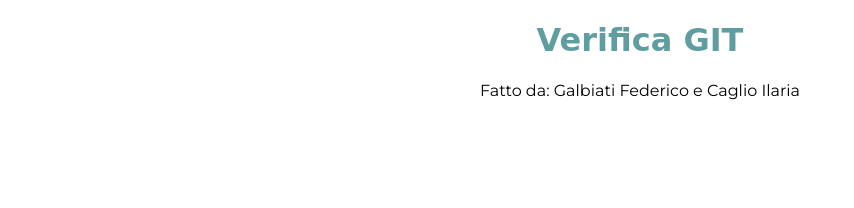
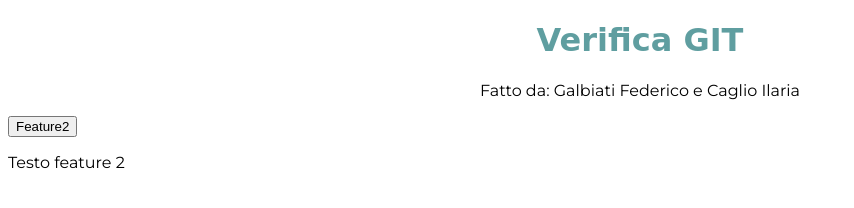
Before and after one commit to FedericoGalbiati/provaVerra, a plain HTML site: page index.html in a window 1280 px wide. Shown: the whole page, without its empty margins (0-854 px from the left). Drawn offline with Linux system fonts and the light colour scheme; a web font is replaced by a local one.

Commit message:
feature 2 added

```diff
--- /dev/null
+++ b/feature2.js
@@ -0,0 +1,3 @@
+function F2(){
+    document.getElementById("p2").innerHTML = "Testo modificato da javascript";
+}
--- a/index.html
+++ b/index.html
@@ -6,9 +6,12 @@
     <meta name="viewport" content="width=device-width, initial-scale=1.0">
     <title>Verifica GIT</title>
     <link rel="stylesheet" href="style.css">
+    <script src="feature2.js"></script>
 </head>
 <body>
     <h1>Verifica GIT</h1>
     <p style="text-align: center ;">Fatto da: Galbiati Federico e Caglio Ilaria</p>
+    <button onclick="F2()">Feature2</button>
+    <p id="p2">Testo feature 2</p>
 </body>
 </html>
```
